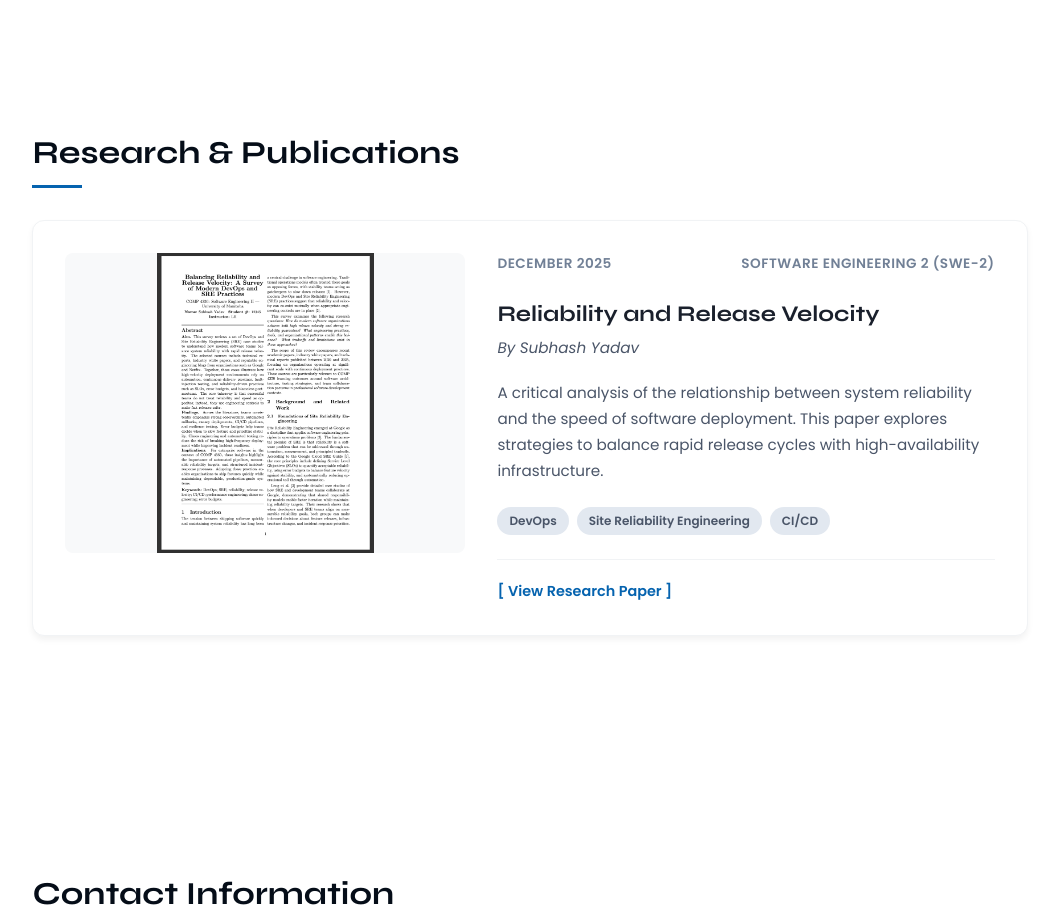
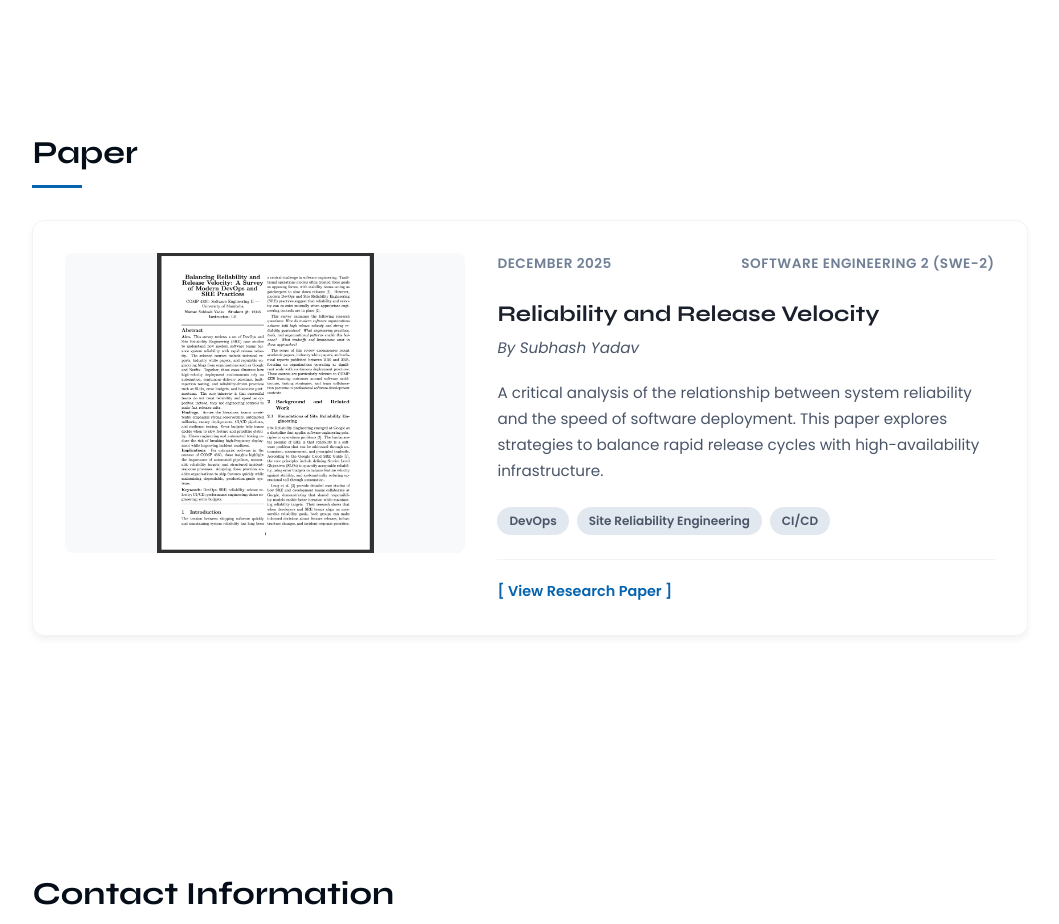
Before and after one commit to subhashyadavon/SubhashYadav, a React (Vite) app: page / in a window 1280 px wide. Shown: the part 6980-7904 px from the top of the page, without its empty margins (150-1209 px from the left). Built offline with nearby package versions, Linux system fonts and the light colour scheme.

Commit message:
rename Research & Publications to Paper

```diff
--- a/src/components/Navbar/Navbar.jsx
+++ b/src/components/Navbar/Navbar.jsx
@@ -36,7 +36,7 @@ const Navbar = () => {
         <li><AnchorLink className={`anchor-link ${activeSection === 'education' ? 'active' : ''}`} offset={100} href='#education'><BookIcon /><span className="nav-text">Education</span></AnchorLink></li>
         <li><AnchorLink className={`anchor-link ${activeSection === 'techstack' ? 'active' : ''}`} offset={100} href='#techstack'><CodeIcon /><span className="nav-text">Skills</span></AnchorLink></li>
         <li><AnchorLink className={`anchor-link ${activeSection === 'work' ? 'active' : ''}`} offset={100} href='#work'><GridIcon /><span className="nav-text">Work</span></AnchorLink></li>
-        <li><AnchorLink className={`anchor-link ${activeSection === 'publications' ? 'active' : ''}`} offset={100} href='#publications'><FileTextIcon /><span className="nav-text">Research</span></AnchorLink></li>
+        <li><AnchorLink className={`anchor-link ${activeSection === 'publications' ? 'active' : ''}`} offset={100} href='#publications'><FileTextIcon /><span className="nav-text">Paper</span></AnchorLink></li>
         <li><AnchorLink className={`anchor-link ${activeSection === 'contact' ? 'active' : ''}`} offset={100} href='#contact'><MailIcon /><span className="nav-text">Contact</span></AnchorLink></li>
       </ul>
     </nav>
--- a/src/components/Publications/Publications.jsx
+++ b/src/components/Publications/Publications.jsx
@@ -4,7 +4,7 @@ import publications_data from '../../assets/publications_data'
 const Publications = () => {
     return (
         <section id='publications' className='publications'>
-            <h2>Research & Publications</h2>
+            <h2>Paper</h2>
             {publications_data.length === 0 ? (
                 <div className="publications-coming-soon">
                     <p>Academic papers and research publications will be added here soon.</p>
```
